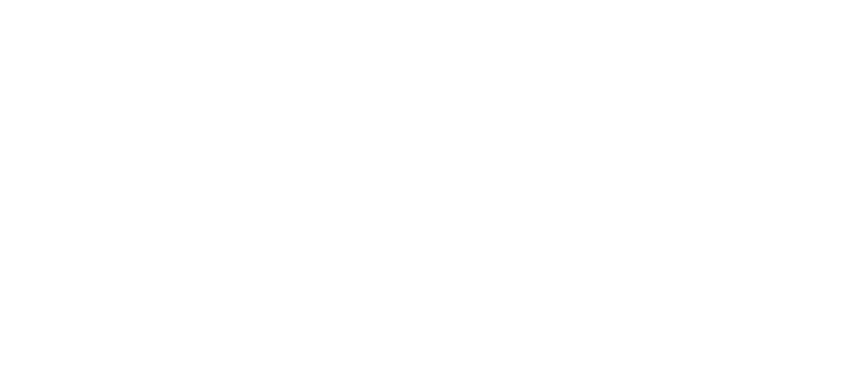
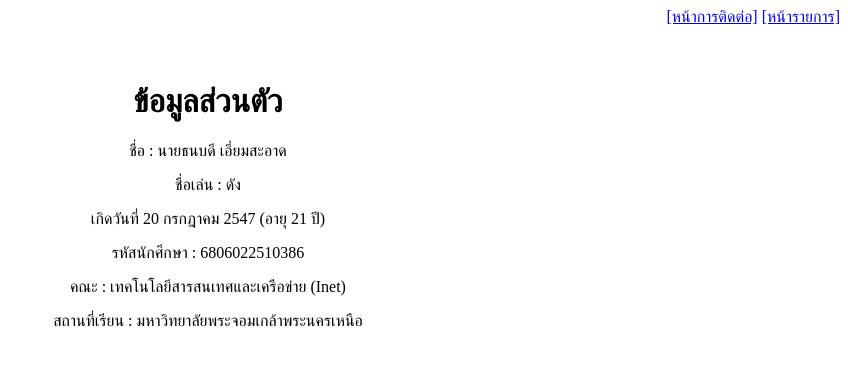
Before and after one commit to thanabodee10386inet/68-DATA-INTRO-10386, a plain HTML site: page myprofile.html in a window 1280 px wide. Shown: the whole page, without its empty margins (432-1280 px from the left). Drawn offline with Linux system fonts and the light colour scheme.

Commit message:
first commit

```diff
--- a/myprofile.html
+++ b/myprofile.html
@@ -3,9 +3,22 @@
 <head>
     <meta charset="UTF-8">
     <meta name="viewport" content="width=device-width, initial-scale=1.0">
-    <title>Document</title>
+    <title>My Profile</title>
 </head>
 <body>
-
+    <div style="text-align: right;">
+        <a href="mycontact.html">[หน้าการติดต่อ]</a>
+        <a href="myitem.html">[หน้ารายการ]</a>
+    </div>
+    <br><br>
+    <div style="text-align: center;">
+        <h1>ข้อมูลส่วนตัว</h1>
+        <p>ชื่อ : นายธนบดี เอี่ยมสะอาด</p>
+        <p>ชื่อเล่น : ดัง</p>
+        <p>เกิดวันที่ 20 กรกฎาคม 2547 (อายุ 21 ปี)</p>
+        <p>รหัสนักศึกษา : 6806022510386</p>
+        <p>คณะ : เทคโนโลยีสารสนเทศและเครือข่าย (Inet)</p>
+        <p>สถานที่เรียน : มหาวิทยาลัยพระจอมเกล้าพระนครเหนือ</p>
+    </div>
 </body>
 </html>
```
Also changed, not shown: mycontact.html (+14 -2 lines), myitem.html (+13 -2 lines).
